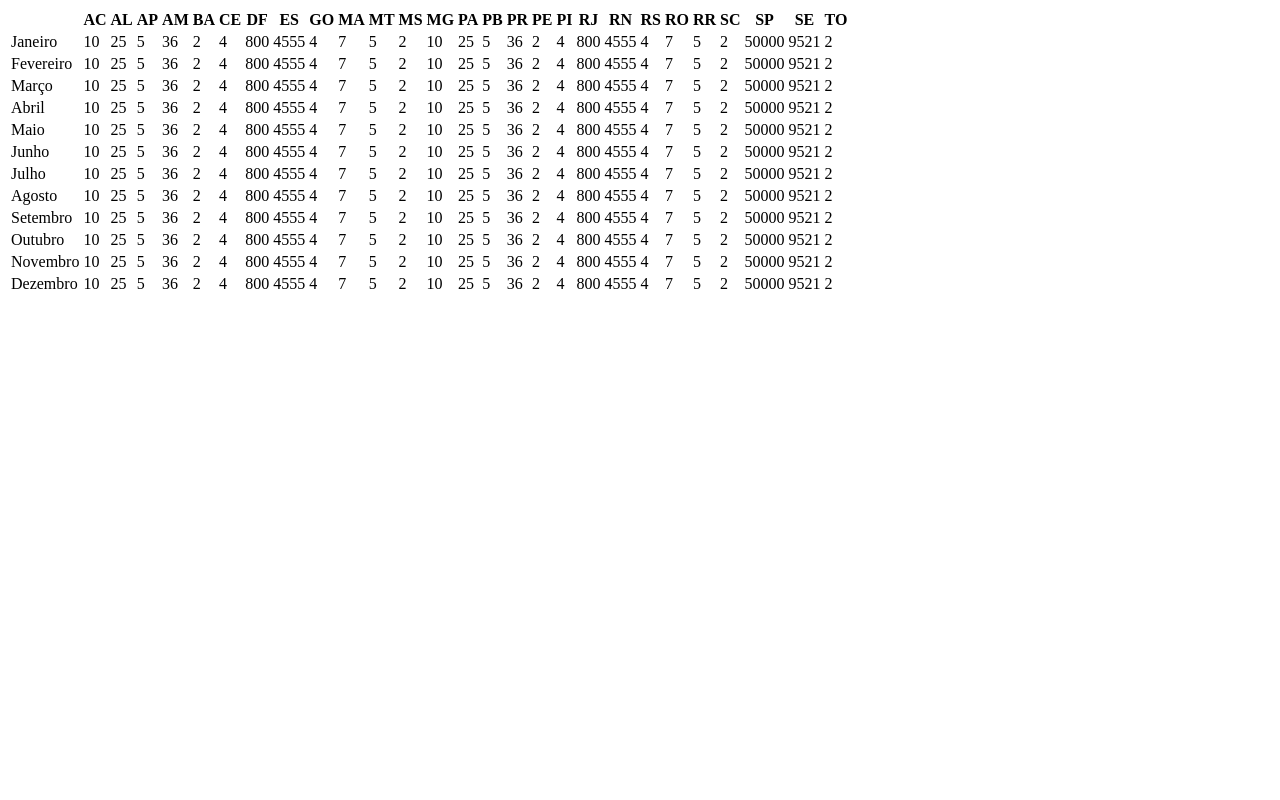
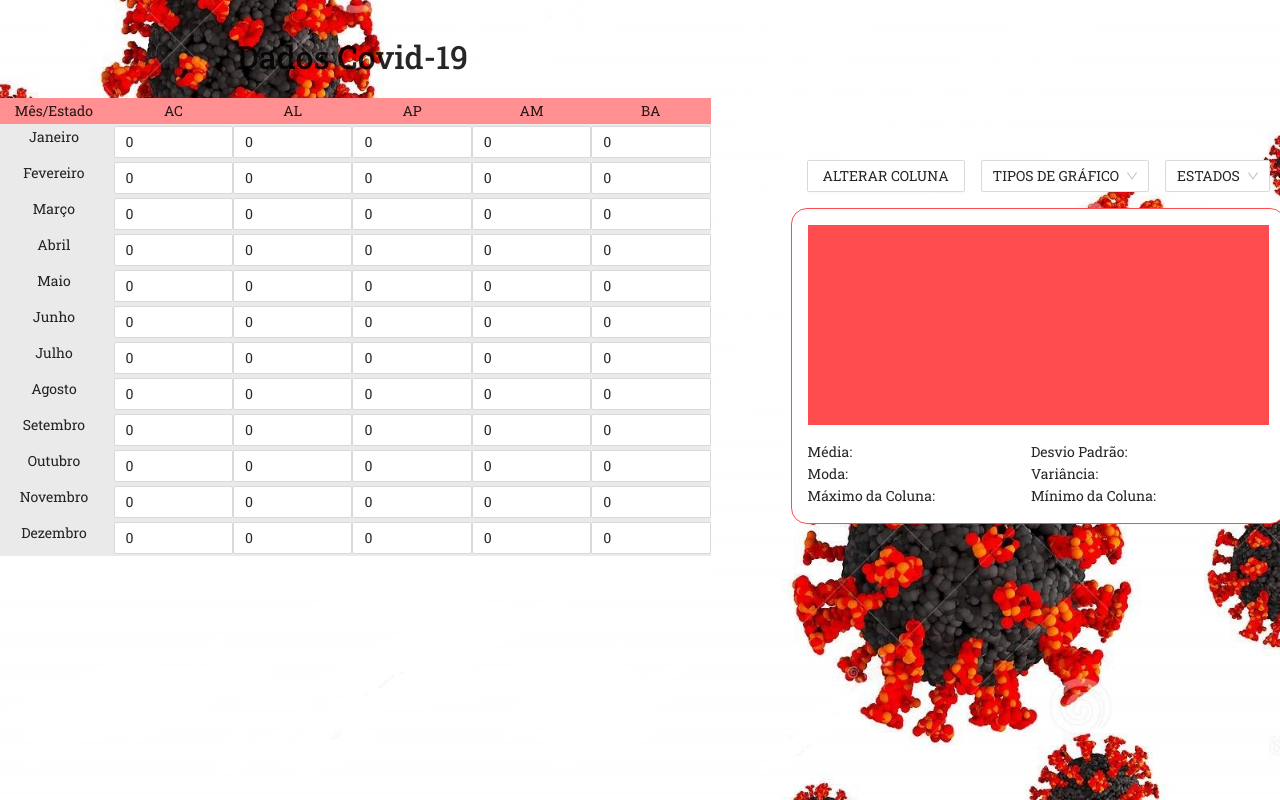
Before and after one commit to preciousakura/projeto-java, a React (Create React App) app: page / in a window 1280 px wide. Built offline with nearby package versions, Linux system fonts and the light colour scheme.

Commit message:
mudanças na tabela

```diff
--- a/src/App.js
+++ b/src/App.js
@@ -1,9 +1,18 @@
 import { Tabela } from './components/Tabela'
+import { Selects } from './components/Select'
+import { Grafico } from './components/Grafico'
 
 function App() {
   return (
-    <Tabela/>
+    <>
+    <div className='content'>
+      <div className='content-left'><Tabela/></div>
+      <div className='content-right'><Selects/><Grafico/></div>
+    </div>
+    </>
+
   );
+
 }
 
 export default App;
--- /dev/null
+++ b/src/components/Grafico/index.js
@@ -0,0 +1,23 @@
+import React from 'react'
+import { Row,Col } from 'antd'
+import './style.css'
+
+export function Grafico(){
+    return(
+        <div className='content-grafico'>
+            <div className='grafico'></div>
+            <Row>
+                <Col>
+                    <div>Média:</div>
+                    <div>Moda:</div>
+                    <div>Máximo da Coluna:</div>
+                </Col>
+                <Col offset={5}>
+                    <div>Desvio Padrão:</div>
+                    <div>Variância:</div>
+                    <div>Mínimo da Coluna:</div>
+                </Col>
+            </Row>
+        </div>
+    )
+}
--- /dev/null
+++ b/src/components/Grafico/style.css
@@ -0,0 +1,14 @@
+.content-grafico{
+    background-color: white;
+    border: 1px solid #ff4d4f;
+    padding: 1rem;
+    border-radius: 1rem;
+
+}
+
+.grafico{
+    width: 100%;
+    height: 200px;
+    background-color: #ff4d4f;
+    margin-bottom: 1rem
+}
--- /dev/null
+++ b/src/components/Select/index.js
@@ -0,0 +1,26 @@
+import React from 'react';
+import {Select, Button} from 'antd';
+import estado from '../../data/estados.json';
+import './style.css'
+const {Option} = Select
+
+export function Selects(){
+
+    return(
+        <div className='content-select'>
+        <Button>ALTERAR COLUNA</Button>
+        <Select defaultValue="TIPOS DE GRÁFICO">
+            <Option value='Barra'>Barra</Option>
+            <Option value='Pizza'>Pizza</Option>
+            <Option value='Linha'>Linha</Option>
+        </Select>
+
+        <Select defaultValue="ESTADOS">
+            {estado.UF.map(estados=>
+                <Option value={estados.nome}>{estados.nome}</Option>
+                )}
+        </Select>
+        </div>
+    )
+
+}
--- /dev/null
+++ b/src/components/Select/style.css
@@ -0,0 +1,6 @@
+.content-select{
+    padding: 1rem;
+    margin-top: 4rem;
+    display: flex;
+    gap: 1rem;
+}
--- a/src/components/Tabela/index.js
+++ b/src/components/Tabela/index.js
@@ -1,28 +1,31 @@
 import React from 'react'
 import estado from '../../data/estados.json'
+import { Row, Col, Input } from 'antd'
 import './style.css'
 
 export function Tabela() {
+  const row_title = { background: '#ff8f90', padding: '2px 0'};
+  const celuda = { background: '#eaeaea', padding: '2px 0'};
   const meses = ["Janeiro", "Fevereiro", "Março", "Abril", "Maio", "Junho", "Julho", "Agosto", "Setembro", "Outubro", "Novembro", "Dezembro"]
-  const valores = [10, 25, 5, 36, 2, 4, 800, 4555, 4, 7, 5, 2, 10, 25, 5, 36, 2, 4, 800, 4555, 4, 7, 5, 2, 50000, 9521, 2]
   return(
     <>
-      <table >
-        <tr>
-          <th>&nbsp;</th>
+    <h1>Dados Covid-19</h1>
+    <div className= 'tabela-content'>
+        <Row wrap={false}>
+          <Col span={4}><div style={row_title}>Mês/Estado</div></Col>
           {estado.UF.map(estados =>
-          <th>{estados.sigla}</th>
+          <Col span={4}><div style={row_title}>{estados.sigla}</div></Col>
           )}
-        </tr>
+        </Row>
         {meses.map(mes =>
-          <tr>
-             <td>{mes}</td>
-             {valores.map(valor =>
-                <td>{valor}</td>
+          <Row style={celuda} wrap={false}>
+             <Col span={4}><div>{mes}</div></Col>
+             {estado.UF.map(valor =>
+                <Col span={4}><div><Input defaultValue={0}/></div></Col>
              )}
-          </tr>
+          </Row>
         )}
-      </table>
+    </div>
     </>
   )
 }
--- a/src/components/Tabela/style.css
+++ b/src/components/Tabela/style.css
@@ -1,3 +1,39 @@
-.ant-row {
-  display: flex;
+table{
+  border-collapse: collapse;
+  background: white;
+  width: 100%;
+  text-align: center;
 }
+
+table,td,th{
+  border: 2px solid #171717;
+}
+
+h1{
+  font-size: 2rem;
+}
+
+td, th{
+  width: 8rem;
+  padding: .4rem;
+}
+
+.tabela-content{
+  width: 100%;
+  background: white;
+  overflow-x: scroll;
+  padding-bottom: 1rem;
+}
+
+.tabela-content::-webkit-scrollbar {
+  height: 8px;               /* width of the entire scrollbar */
+}
+
+.tabela-content::-webkit-scrollbar-track {
+  background: white;        /* color of the tracking area */
+}
+
+.tabela-content::-webkit-scrollbar-thumb {
+  background-color: #ff4d4f;    /* color of the scroll thumb */
+  border-radius: 20px;       /* roundness of the scroll thumb */
+}
--- a/src/index.js
+++ b/src/index.js
@@ -1,7 +1,8 @@
 import React from 'react';
 import ReactDOM from 'react-dom';
 import App from './App';
-
+import 'antd/dist/antd.css';
+import './styles/style.css'
 
 ReactDOM.render(
   <React.StrictMode>
--- /dev/null
+++ b/src/styles/style.css
@@ -0,0 +1,20 @@
+@font-face {
+    font-family: 'Roboto Slab';
+    src: url('../assets/fontes/roboto.ttf');
+}
+body{
+    background-color: #E8F0F2;
+    font-family: 'Roboto Slab';
+    padding: 2rem;
+    background: url('../assets/background.jpg')no-repeat bottom;
+    background-size: cover;
+}
+.content{
+    display: flex;
+    align-items: center;
+    gap: 5rem;
+    justify-content: center;
+}
+.content-left{
+    text-align: center;
+}
```
Also changed, not shown: src/assets/background.jpg (added), src/assets/fontes/roboto.ttf (added).
